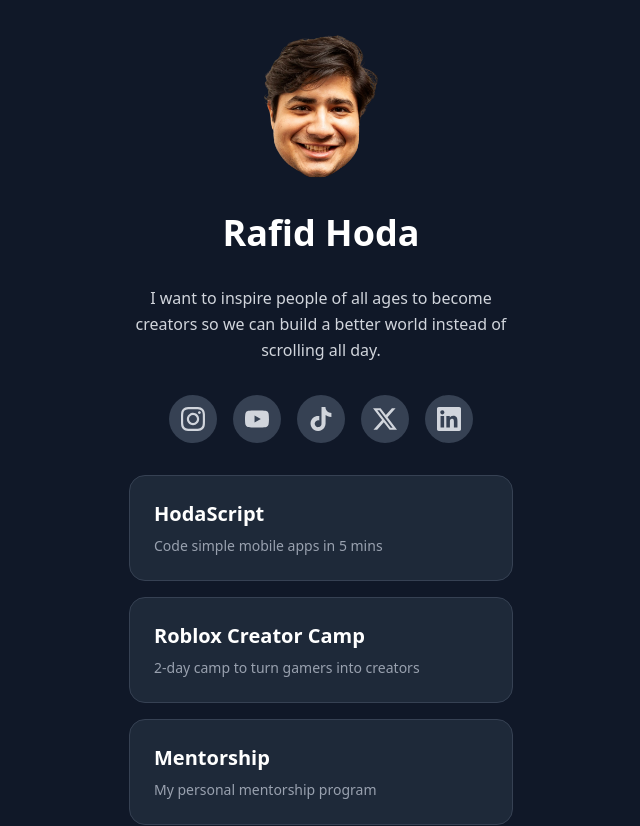
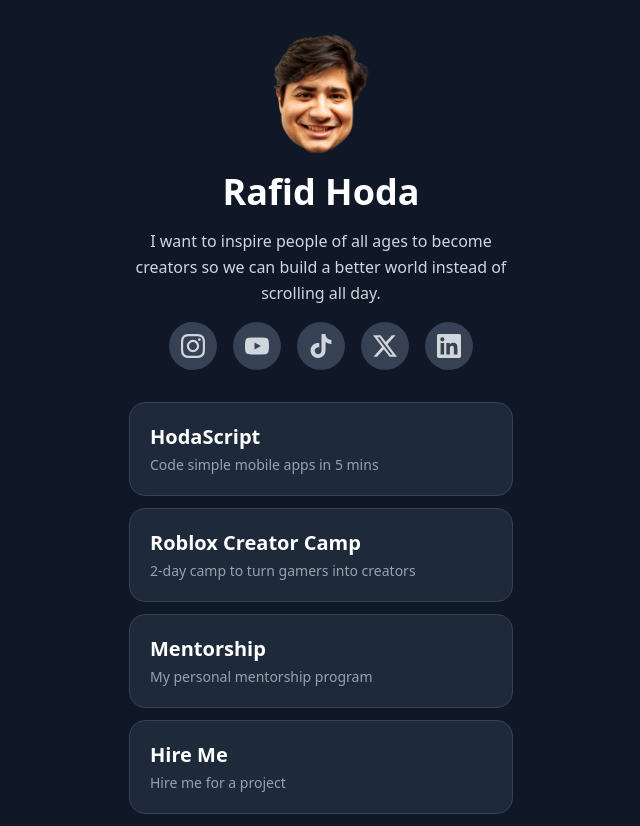
Before and after one commit to rafidhoda/rafidhoda, a Next.js app: page / in a window 1280 px wide. Shown: the top 826 px of the page, without its empty margins (319-959 px from the left). Built offline with nearby package versions, Linux system fonts and the light colour scheme.

Commit message:
More snug

```diff
--- a/src/app/page.tsx
+++ b/src/app/page.tsx
@@ -70,30 +70,30 @@
 
   return (
     <div className="min-h-screen bg-gray-900 text-white px-6 py-8">
-      <div className="max-w-sm mx-auto flex flex-col items-center space-y-8">
-        {/* Profile Photo */}
+      <div className="max-w-sm mx-auto flex flex-col items-center space-y-6">
+        {/* Profile Photo - Made smaller */}
         <div className="relative">
           <Image
             src="/rafid-hoda.png"
             alt="Rafid Hoda"
-            width={120}
-            height={120}
+            width={100}
+            height={100}
             className="rounded-full object-cover"
             priority
           />
         </div>
 
-        {/* Name */}
-        <h1 className="text-4xl font-bold text-center">Rafid Hoda</h1>
+        {/* Name - Reduced spacing */}
+        <h1 className="text-4xl font-bold text-center -mt-2">Rafid Hoda</h1>
 
-        {/* Mission Statement */}
-        <p className="text-gray-300 text-center leading-relaxed">
+        {/* Mission Statement - Reduced spacing */}
+        <p className="text-gray-300 text-center leading-relaxed -mt-2">
           I want to inspire people of all ages to become creators so we can build
           a better world instead of scrolling all day.
         </p>
 
-        {/* Social Links */}
-        <div className="flex space-x-4">
+        {/* Social Links - Reduced spacing */}
+        <div className="flex space-x-4 -mt-2">
           {socialLinks.map((social) => (
             <a
               key={social.name}
@@ -108,14 +108,14 @@
           ))}
         </div>
 
-        {/* Offerings Section */}
-        <div className="w-full space-y-4">
+        {/* Offerings Section - Slightly reduced spacing */}
+        <div className="w-full space-y-3 pt-2">
           {offerings.map((offering, index) => (
             <div
               key={index}
-              className="bg-gray-800 rounded-2xl p-6 hover:bg-gray-750 transition-colors cursor-pointer border border-gray-700"
+              className="bg-gray-800 rounded-2xl p-5 hover:bg-gray-750 transition-colors cursor-pointer border border-gray-700"
             >
-              <h3 className="text-xl font-semibold mb-2">{offering.title}</h3>
+              <h3 className="text-xl font-semibold mb-1">{offering.title}</h3>
               <p className="text-gray-400 text-sm">{offering.description}</p>
             </div>
           ))}
```
